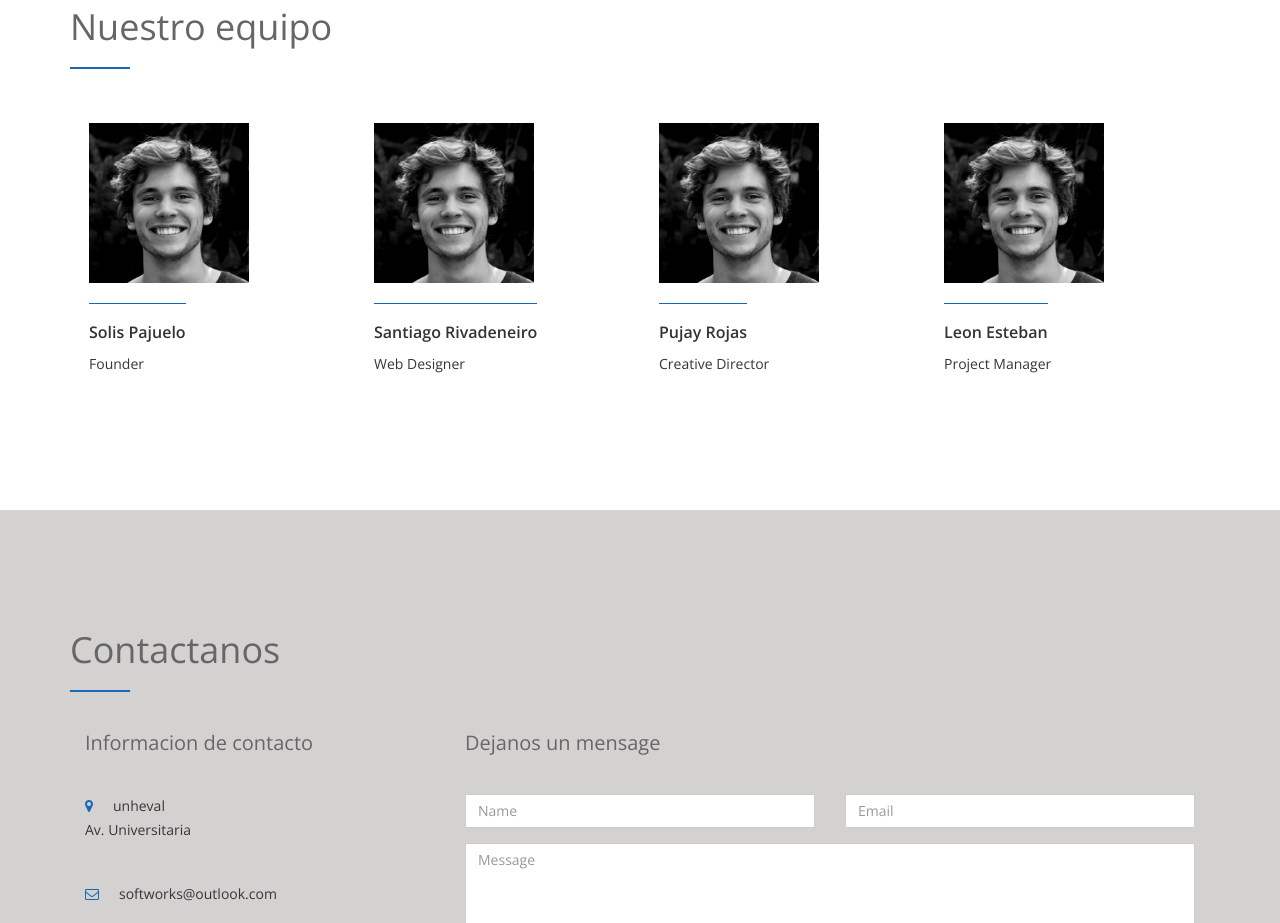
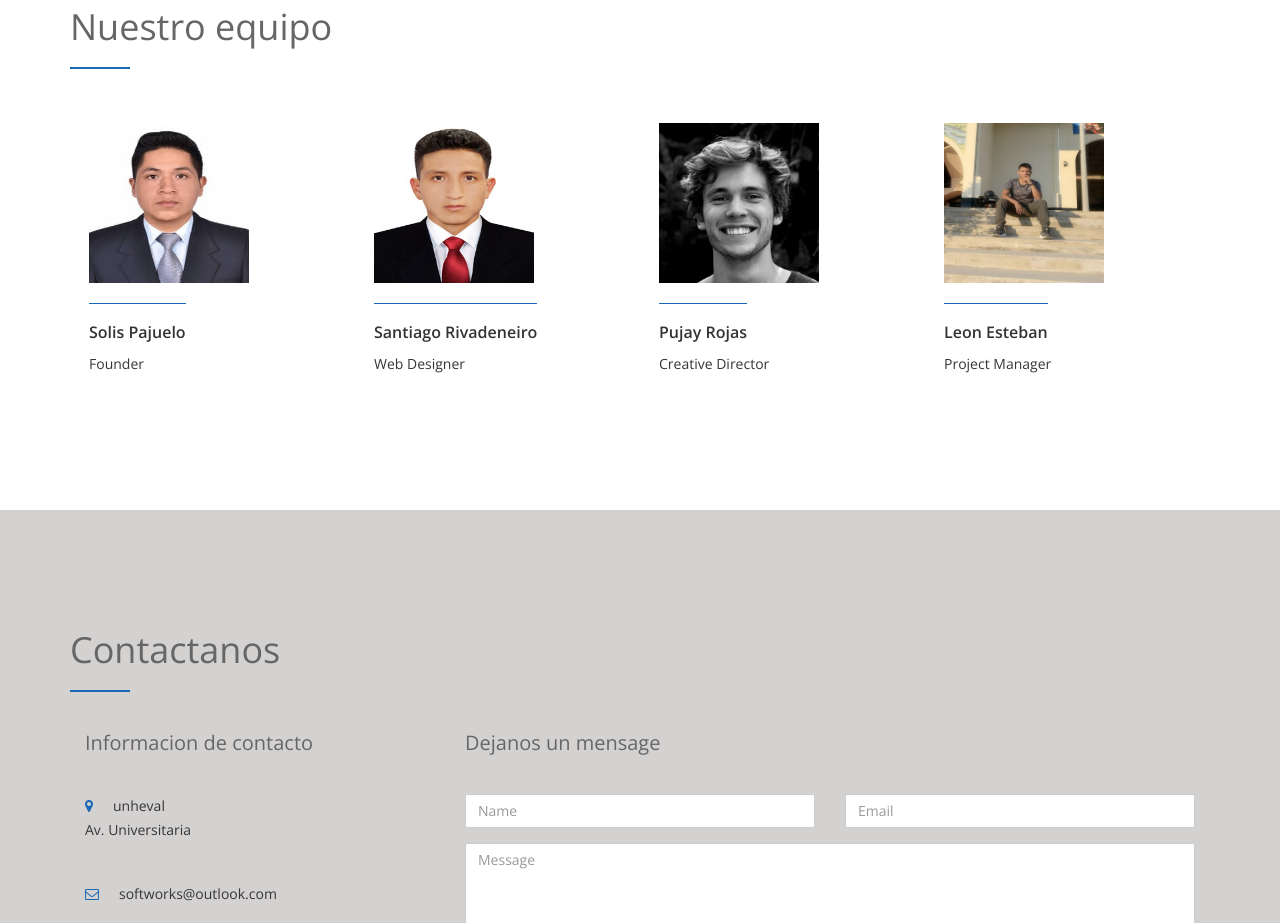
Before and after one commit to IanJames12Xd/softWorks, a plain HTML site: page index.html in a window 1280 px wide. Shown: the part 3120-4043 px from the top of the page. Drawn offline with nearby package versions, Linux system fonts and the light colour scheme.

Commit message:
Update index.html

```diff
--- a/index.html
+++ b/index.html
@@ -253,7 +253,7 @@
     </div>
     <div id="row">
       <div class="col-md-3 col-sm-6 team">
-        <div class="thumbnail"> <img src="img/team/01.jpg" alt="..." class="team-img">
+        <div class="thumbnail"> <img src="img/team/solis.jpg" alt="..." class="team-img">
           <div class="caption">
             <h3>Solis Pajuelo</h3>
             <p>Founder</p>
@@ -261,7 +261,7 @@
         </div>
       </div>
       <div class="col-md-3 col-sm-6 team">
-        <div class="thumbnail"> <img src="img/team/01.jpg" alt="..." class="team-img">
+        <div class="thumbnail"> <img src="img/team/Kevin.jpg" alt="..." class="team-img">
           <div class="caption">
             <h3>Santiago Rivadeneiro</h3>
             <p>Web Designer</p>
@@ -277,7 +277,7 @@
         </div>
       </div>
       <div class="col-md-3 col-sm-6 team">
-        <div class="thumbnail"> <img src="img/team/01.jpg" alt="..." class="team-img">
+        <div class="thumbnail"> <img src="img/team/james.jpg" alt="..." class="team-img">
           <div class="caption">
             <h3>Leon Esteban</h3>
             <p>Project Manager</p>
```
